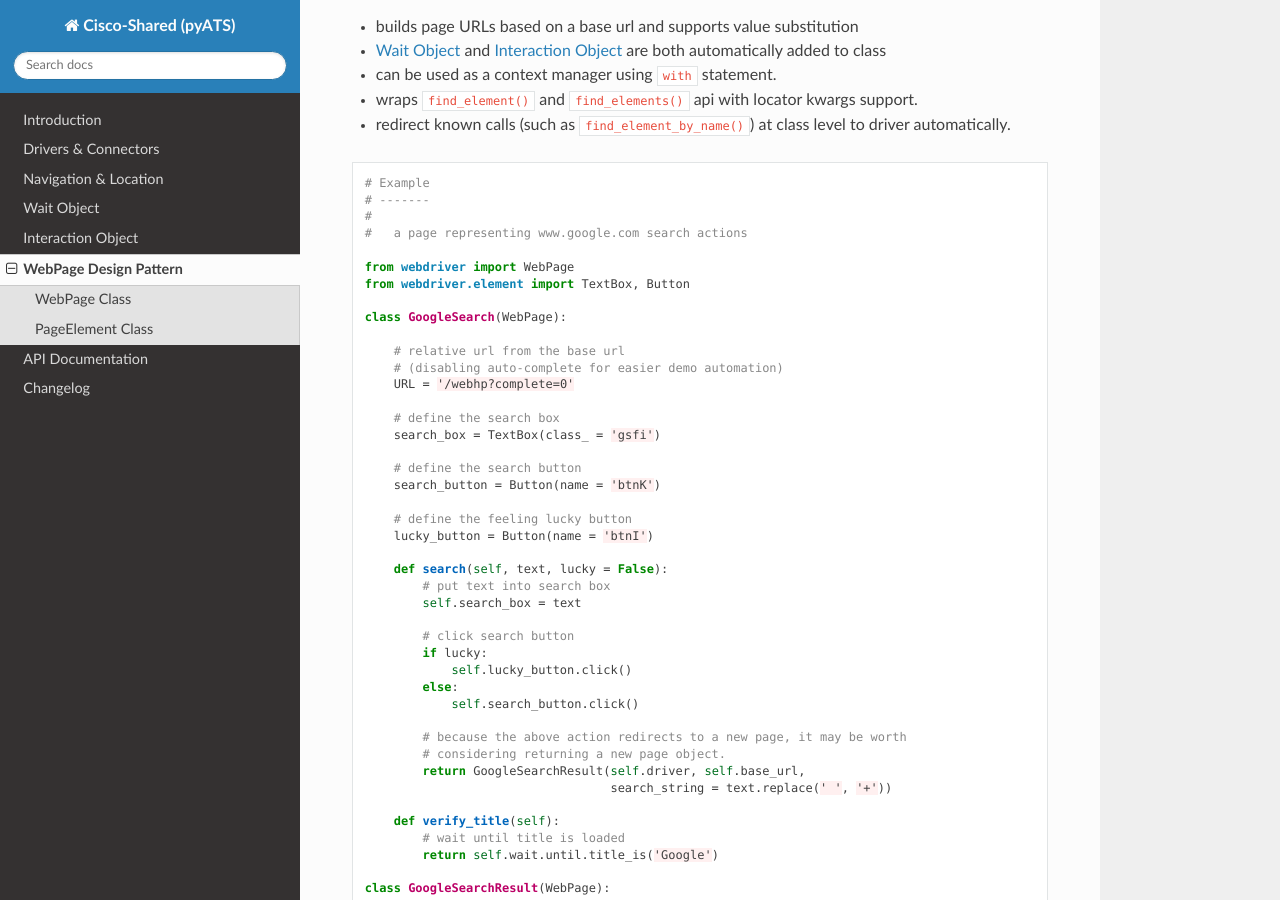
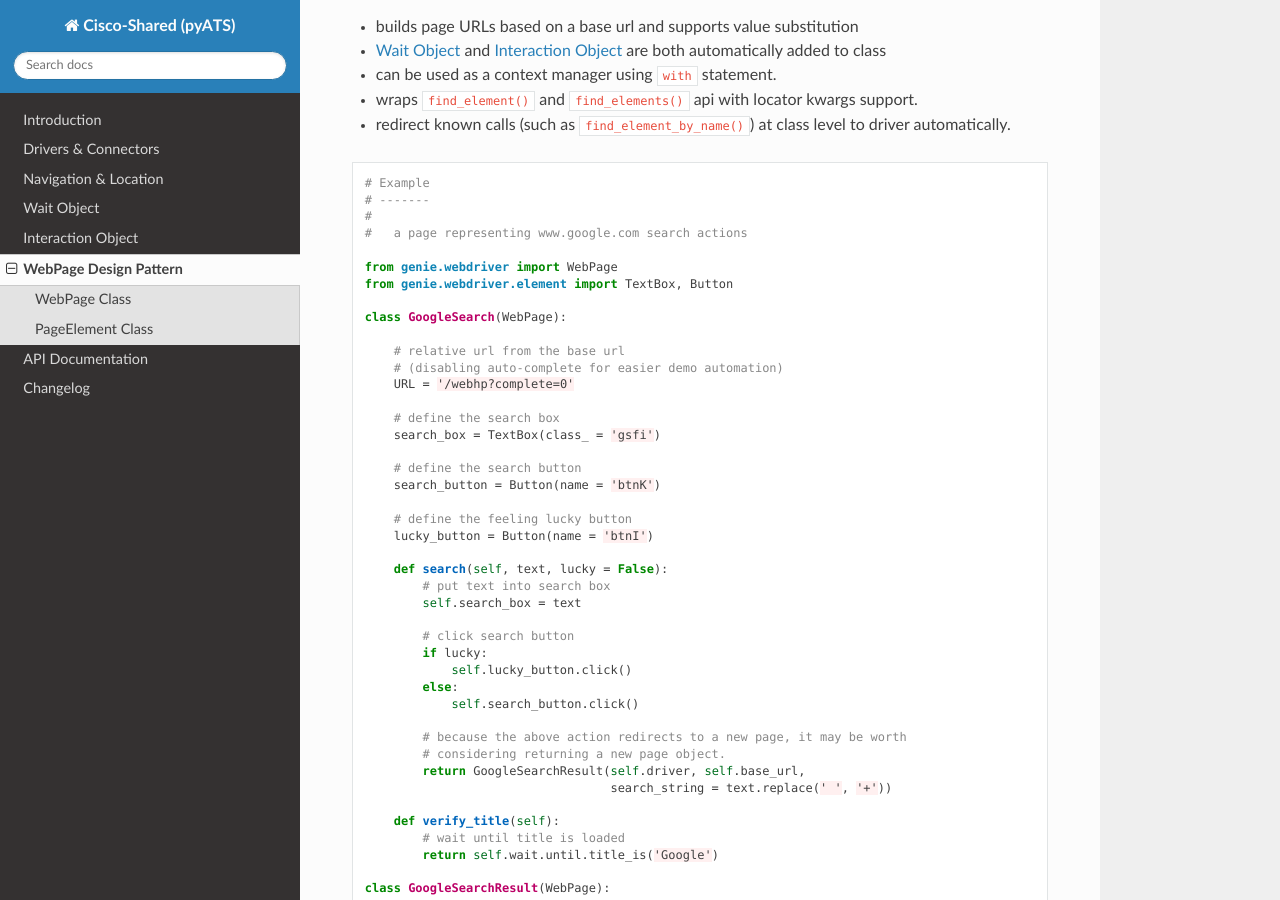
Before and after one commit to CiscoTestAutomation/geniewebdriver, a Sphinx documentation site: the page built from docs/page.rst, in a window 1280 px wide and 900 px high, scrolled down 564 px. Built offline with Sphinx 7.4.7 and the Read the Docs theme 2.0.0, drawn with Linux system fonts in a browser that asks for light colours; comment, search, counter and statistics services are not loaded; some of the changed text lies outside the part shown.

Commit message:
Fix imports for docs and examples

```diff
--- a/docs/interact.rst
+++ b/docs/interact.rst
@@ -12,7 +12,7 @@ method calls.
     #
     #   using interaction class
 
-    from webdriver.interact import Interactions
+    from genie.webdriver.interact import Interactions
 
     # given a driver... and a default interaction timeout of 10s
     interaction = Interactions(driver, 10)
--- a/docs/page.rst
+++ b/docs/page.rst
@@ -37,8 +37,8 @@ methods and attribute to represent interactions and form values. Features:
     #
     #   a page representing www.google.com search actions
 
-    from webdriver import WebPage
-    from webdriver.element import TextBox, Button
+    from genie.webdriver import WebPage
+    from genie.webdriver.element import TextBox, Button
 
     class GoogleSearch(WebPage):
 
@@ -196,8 +196,8 @@ of locator:
     #   page element example
 
     # keep in mind that this needs to work with WebPage class
-    from webdriver import WebPage
-    from webdriver.element import PageElement
+    from genie.webdriver import WebPage
+    from genie.webdriver.element import PageElement
 
     class LoginPage(WebPage):
 
@@ -283,8 +283,8 @@ Using these subclasses, we can further refactor the above ``LoginPage`` as:
     #   refactoring login page using subclass of PageElements
 
     # keep in mind that this needs to work with WebPage class
-    from webdriver import WebPage
-    from webdriver.element import Button, TextBox, Checkbox
+    from genie.webdriver import WebPage
+    from genie.webdriver.element import Button, TextBox, Checkbox
 
     class LoginPage(WebPage):
 
--- a/docs/wait.rst
+++ b/docs/wait.rst
@@ -51,7 +51,7 @@ attribute chains depics what the user wants to do.
 
     # this package wraps this in a better mechanism
     # -----------------------------------------------------------------
-    from webdriver.wait import Wait
+    from genie.webdriver.wait import Wait
 
     wait = Wait(driver, 10)
     element = wait.until.presence_of_element_located(id = 'myDynamicElement')
@@ -88,7 +88,7 @@ of time.
     #
     #   implicit waits
 
-    from webdriver.wait import Wait
+    from genie.webdriver.wait import Wait
 
     # assume we have a driver
     # and a default wait timer of 30s
@@ -138,7 +138,7 @@ wrapped in ``webdriver.wait.Wait`` class, allowing for shorthand use.
     #
     #   explicit waits
 
-    from webdriver.wait import Wait
+    from genie.webdriver.wait import Wait
 
     # assume we have a driver
     # with a default timeout of 10s
```
Also changed, not shown: 2 other files.
